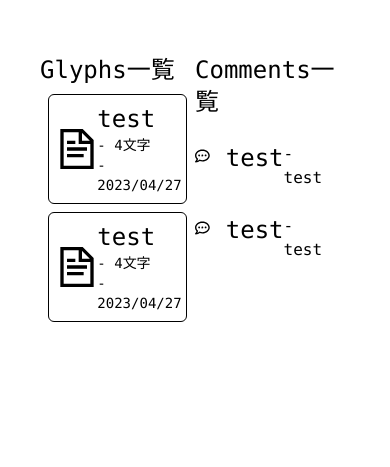
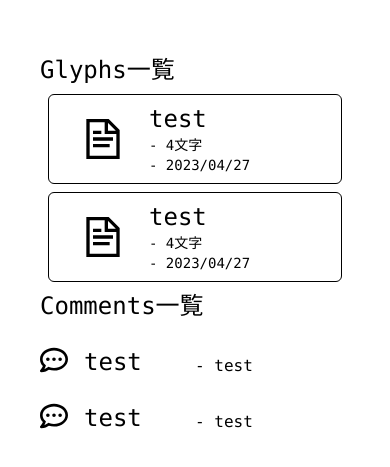
Before and after one commit to Doer-org/glyph, a Next.js app in the folder client/: page /service/users/test in a window 390 px wide. Shown: the part 235-702 px from the top of the page. Built offline with nearby package versions, Linux system fonts and the light colour scheme; no server answers.

Commit message:
fix(client):userSettingPageのレスポンシブ修正

```diff
--- a/client/src/app/service/users/[user_id]/page.tsx
+++ b/client/src/app/service/users/[user_id]/page.tsx
@@ -12,7 +12,7 @@ export default function UserSetting() {
   return (
     <>
       <UserInformation id={user_id} />
-      <div className="grid grid-cols-2 my-14">
+      <div className="grid grid-cols-1 md:grid-cols-2 my-14">
         <UserAllGlyphs id={user_id} />
         <UserComments id={user_id} />
       </div>
--- a/client/src/components/organisms/user/user-comments.tsx
+++ b/client/src/components/organisms/user/user-comments.tsx
@@ -41,8 +41,8 @@ export const UserComments: FC<UserCommentsProps> = () => {
         <div key={index} className="my-6">
           <LinkTo href={`service/glyphs/${comment.glyph_id}`}>
             <div>
-              <div className="grid grid-cols-7">
-                <div className="flex justify-start gap-4  col-span-4">
+              <div className="grid grid-cols-4 xl:grid-cols-7">
+                <div className="flex justify-start gap-4  xl:col-span-4 col-span-2">
                   <FaRegCommentDots className="w-7 h-7" />
                   <div className="text-2xl"> {comment.content}</div>
                 </div>
```
